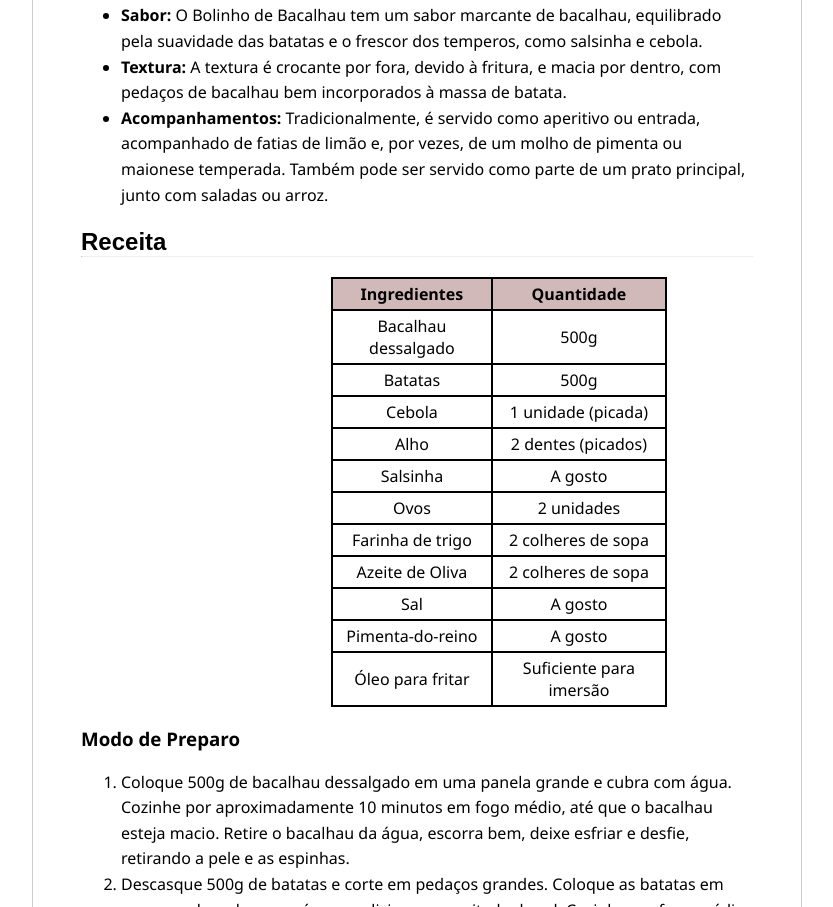
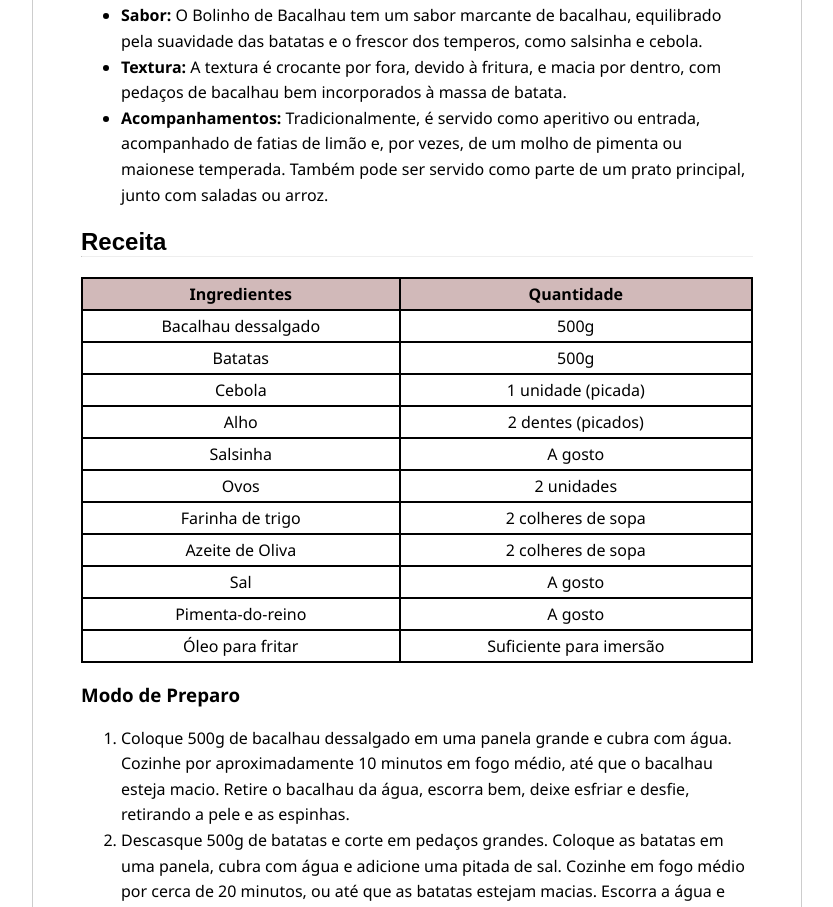
Before and after one commit to TiagoLeopoldo/Desafio-Wiki, a plain HTML site: page bbacalhau.html in a window 1280 px wide. Shown: the part 531-1438 px from the top of the page, without its empty margins (223-1056 px from the left). Drawn offline with Linux system fonts and the light colour scheme.

Commit message:
Ultima atualização

```diff
--- a/style.css
+++ b/style.css
@@ -64,13 +64,11 @@ main section figure img {
     margin: 0 auto;
     width: 100%;
 }
-
 main section figure img {
     border: 3px solid #ccc;
     max-width: 100%;
     height: auto;
 }
-
 main section figure figcaption {
     text-align: center;
     font-style: italic;
@@ -82,8 +80,7 @@ main section figure figcaption {
     align-items: center;
     margin-bottom: 30px;
 }
-
-.video-container inframe {
+.video-container iframe {
     max-width: 100%;
     max-height: 100%;
 }
@@ -91,16 +88,14 @@ main section figure figcaption {
 main section table {
     border-collapse: collapse;
     font-size: 16px;
-    margin-left: 250px;
-    width: 50%;
+    width: 100%;
+    margin: 0 auto;
 }
-
 main section th, main section td {
     border: 2px solid #000000;
     text-align: center;
     padding: 4px;
 }
-
 main section th {
     background-color: #d1b9b9;
 }
```
